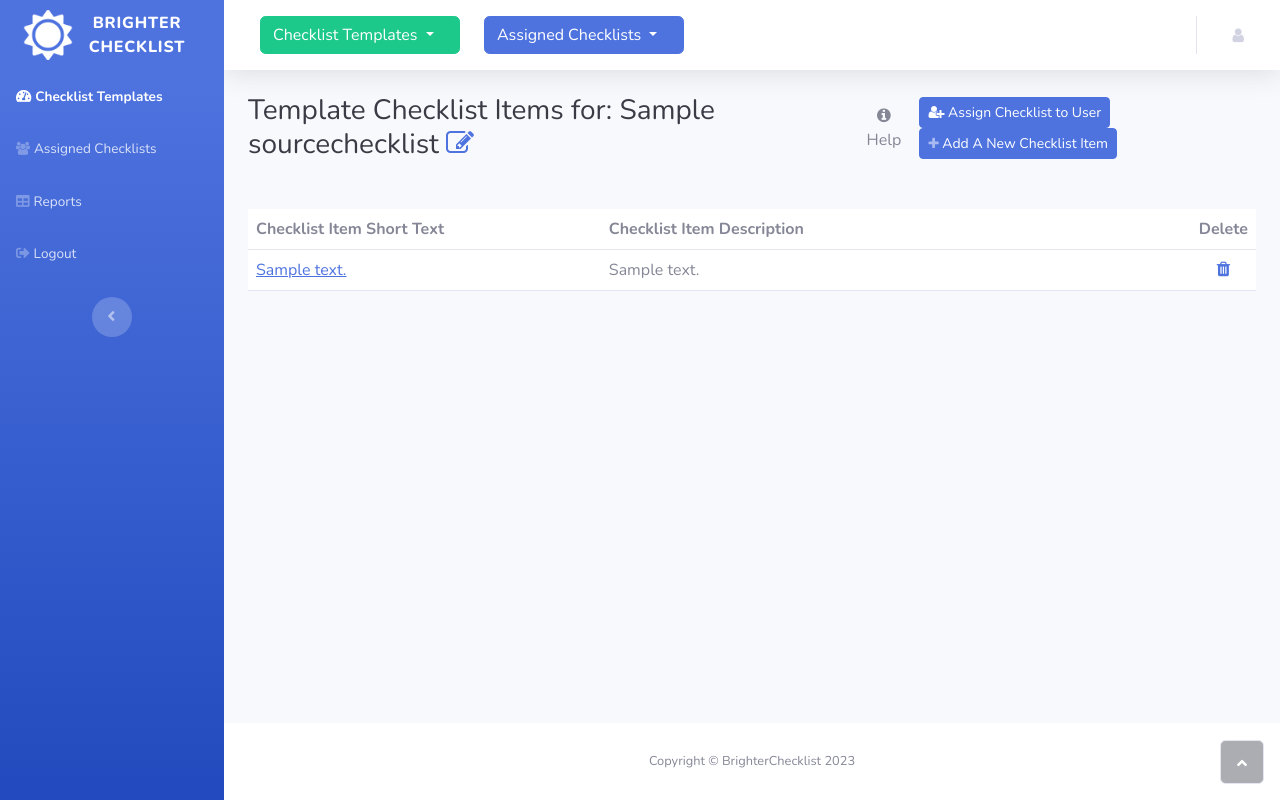
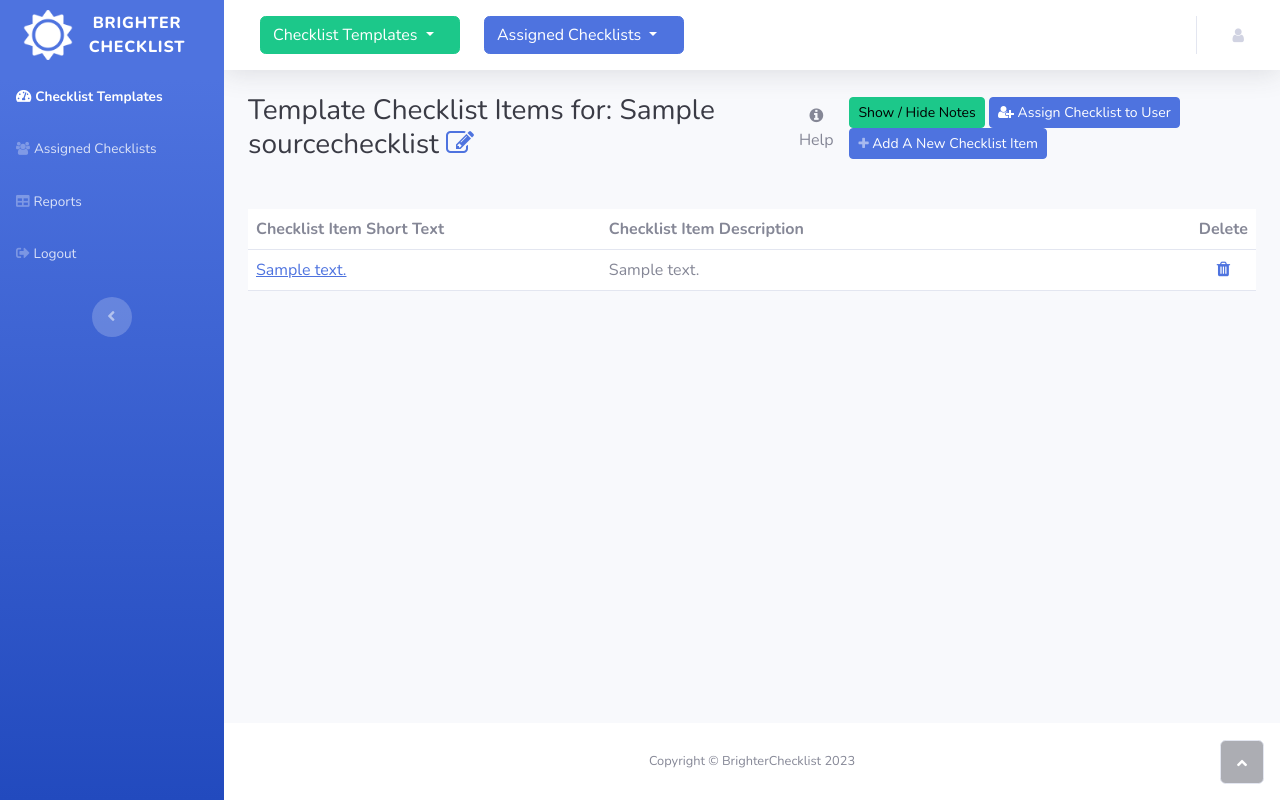
Before and after one commit to my443/brighterchecklist, a Django app: page /manager/template/list/1 in a window 1280 px wide. Run offline with Django 4.2, Linux system fonts and the light colour scheme; a user stored in the database is signed in; tables that the repository leaves empty hold one stand-in row (values such as "Sample post"); parts of the project's set-up code (start-up, migrations or seed data) failed here and were passed over; some libraries are stand-ins or nearby versions.

Commit message:
Details from a checklist template are now pulled through to the assigned checklist.

```diff
--- a/brighterchecklist/checklist_manager/views_assign_checklist_to_user.py
+++ b/brighterchecklist/checklist_manager/views_assign_checklist_to_user.py
@@ -37,6 +37,7 @@ def assign_checklist_to_person(request, checklist_id, user_id):
         ## Set the checklist header
         checklist_header = ChecklistHeader()
         checklist_header.source_checklist = checklist_info
+        checklist_header.checklist_notes = checklist_info.checklist_details
         checklist_header.assigned_to_user_id = user_id
         checklist_header.checklist_startdate = datetime.datetime.now()
         checklist_header.checklist_custom_title = '<Assigned '+datetime.datetime.now().strftime("%Y-%m-%d")+'> ' + checklist_info.checklist_name
@@ -47,7 +48,10 @@ def assign_checklist_to_person(request, checklist_id, user_id):
             checklist_item = Checklist()
             checklist_item.checklist_header = checklist_header
             checklist_item.checklist_item_short_text = item.template_item_short_text
-            checklist_item.checklist_item_long_text_text = item.template_item_long_text
+            # checklist_item.checklist_item_long_text_text = item.template_item_long_text
+            checklist_item.checklist_item_users_notes = item.template_item_long_text
+
+            print (item.template_item_long_text)
 
             checklist_item.save()
 
--- a/brighterchecklist/templates/checklist/checklist_items_list.html
+++ b/brighterchecklist/templates/checklist/checklist_items_list.html
@@ -32,7 +32,7 @@
 </div>
 
     <div class="collapse" id="notesCollapse">
-        <b>Checklist Notes</b>
+        <b>Checklist Details</b>
         <p>{{ checklist_header.checklist_notes }}</p>
     </div>
 
--- a/brighterchecklist/templates/manager/checklist_template_main.html
+++ b/brighterchecklist/templates/manager/checklist_template_main.html
@@ -11,6 +11,10 @@
             <i class="fa fa-info-circle" aria-hidden="true"></i> Help
         </a>
     <div class="float-end">
+    <a class="btn btn-success btn-sm d-none d-sm-inline-block" data-bs-toggle="collapse" href="#notesCollapse"
+       role="button" aria-expanded="false" aria-controls="notesCollapse">
+        Show / Hide Notes
+    </a>
     <a class="btn btn-primary btn-sm d-none d-sm-inline-block" role="button" href="/manager/users/{{checklist_info.id}}">
         <i class="fa fa-user-plus"></i> Assign Checklist to User</a>
             <a class="btn btn-primary btn-sm d-none d-sm-inline-block" role="button" href="/manager/template/new/{{checklist_info.id}}">
@@ -28,6 +32,10 @@
   </div>
 </div>
 </div>
+    <div class="collapse" id="notesCollapse">
+    <h5>Checklist Details</h5>
+        {{ checklist_info.checklist_details }}
+    </div>
 <div class="row">
     <div class="col">
         <div class="table-responsive">
```
